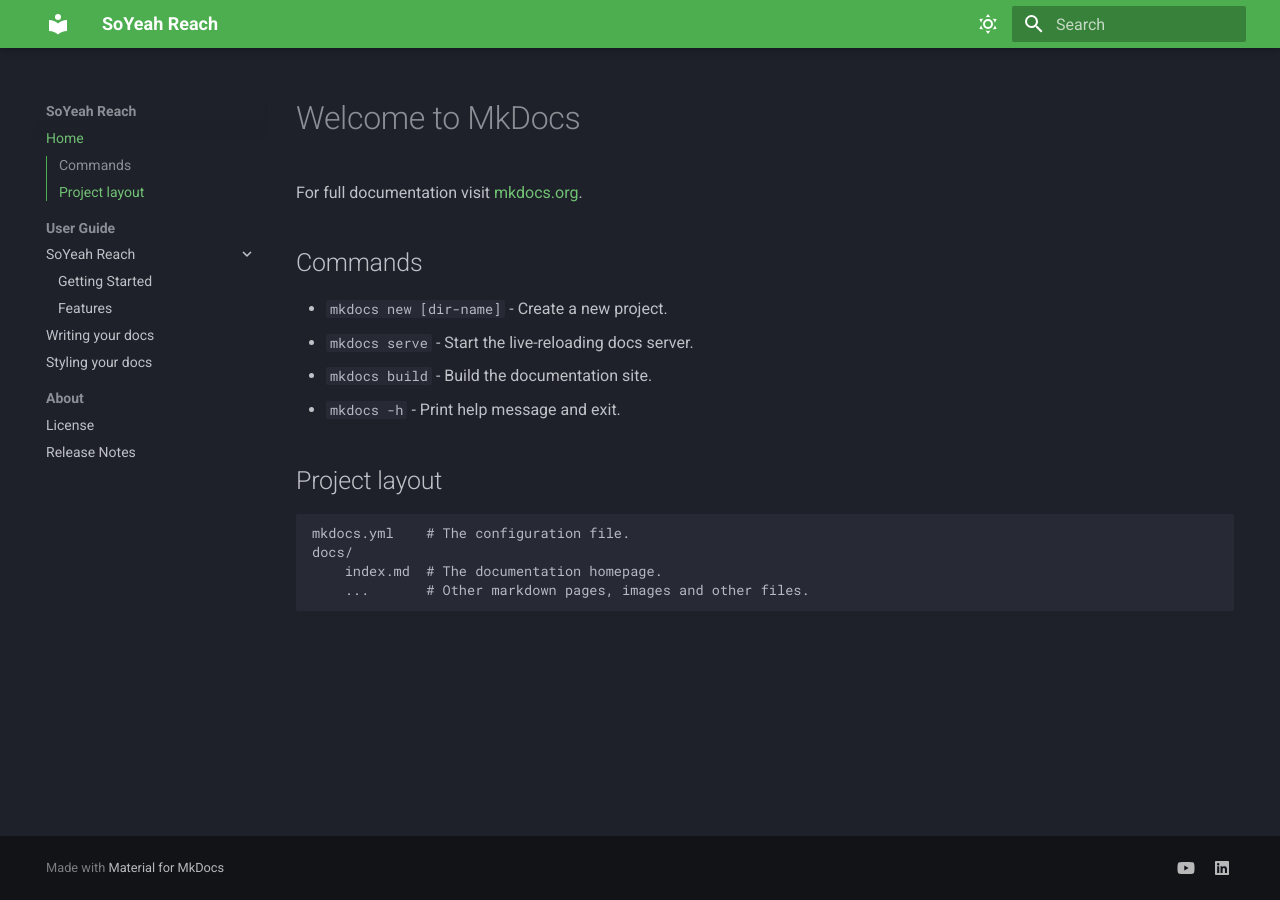
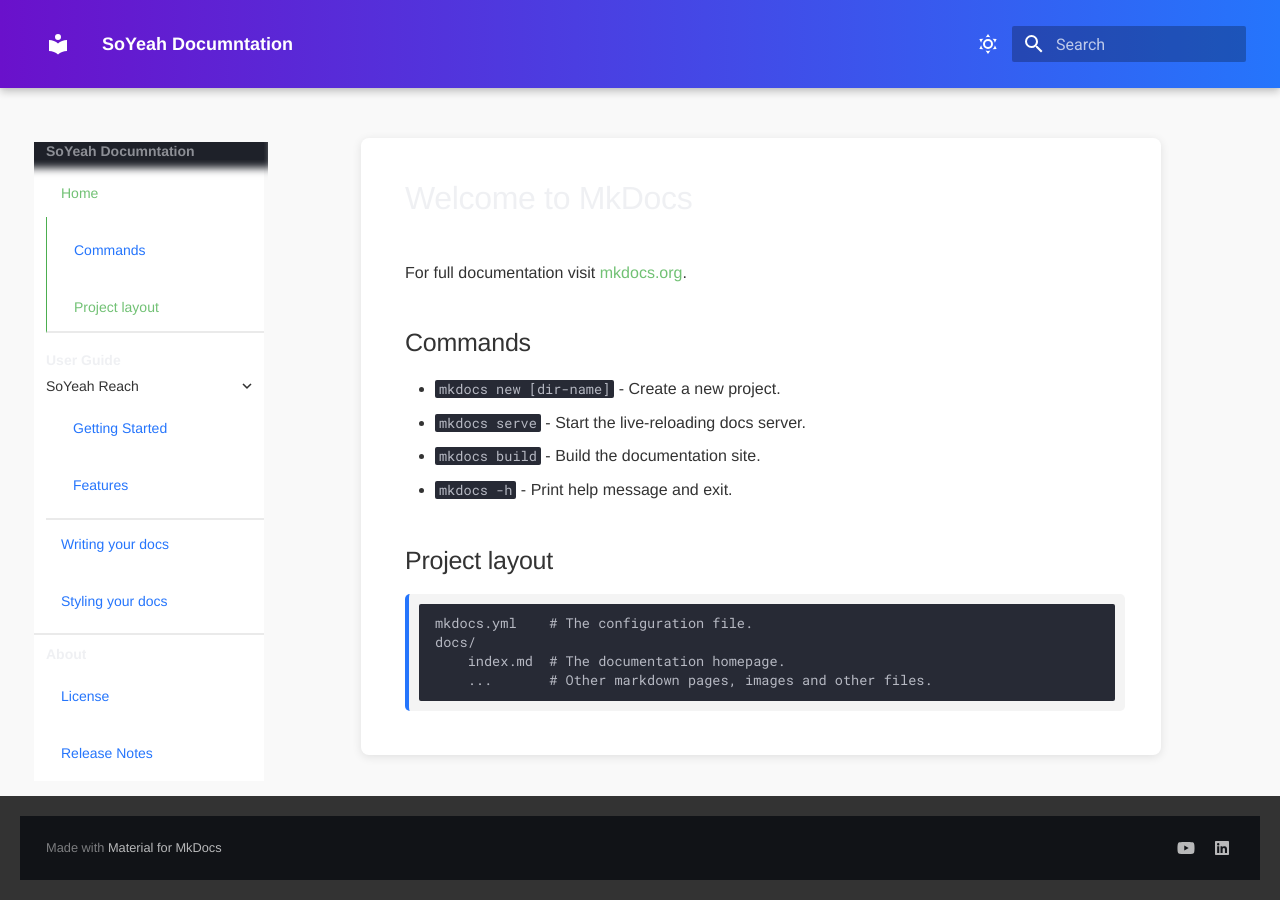
Before and after one commit to SoYeah42/Documents, an MkDocs documentation site: the page built from docs/index.md, in a window 1280 px wide. Built offline with MkDocs 1.6.1 and Material for MkDocs 9.7.7, drawn with Linux system fonts in a browser that asks for light colours.

Commit message:
Update mkdocs.yml

```diff
--- a/mkdocs.yml
+++ b/mkdocs.yml
@@ -1,7 +1,8 @@
-site_name: SoYeah Reach
-site_url: https://127.0.0.1:8000/
+site_name: SoYeah Documntation
+site_url: https://soyeah42.github.io/Documents/
+site_description: SoYeah Help Me Center
+site_author: Mechanic
 
-  # Add other pages as needed
 
 theme:
   name: material
@@ -76,3 +77,6 @@
   - About:
     - License: license.md
     - Release Notes: release-notes.md
+
+extra_css:
+  - assets/custom.css
```
